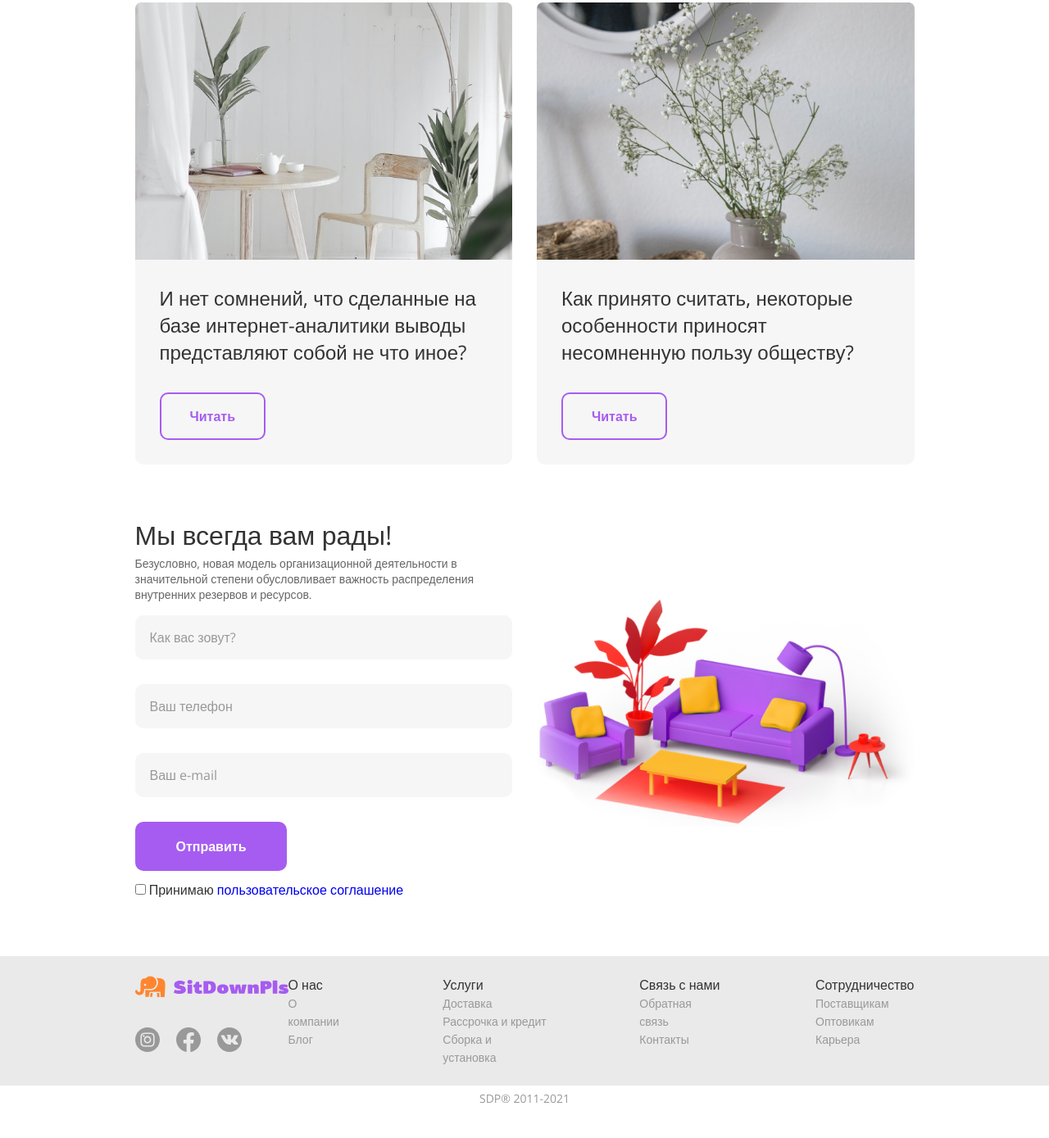
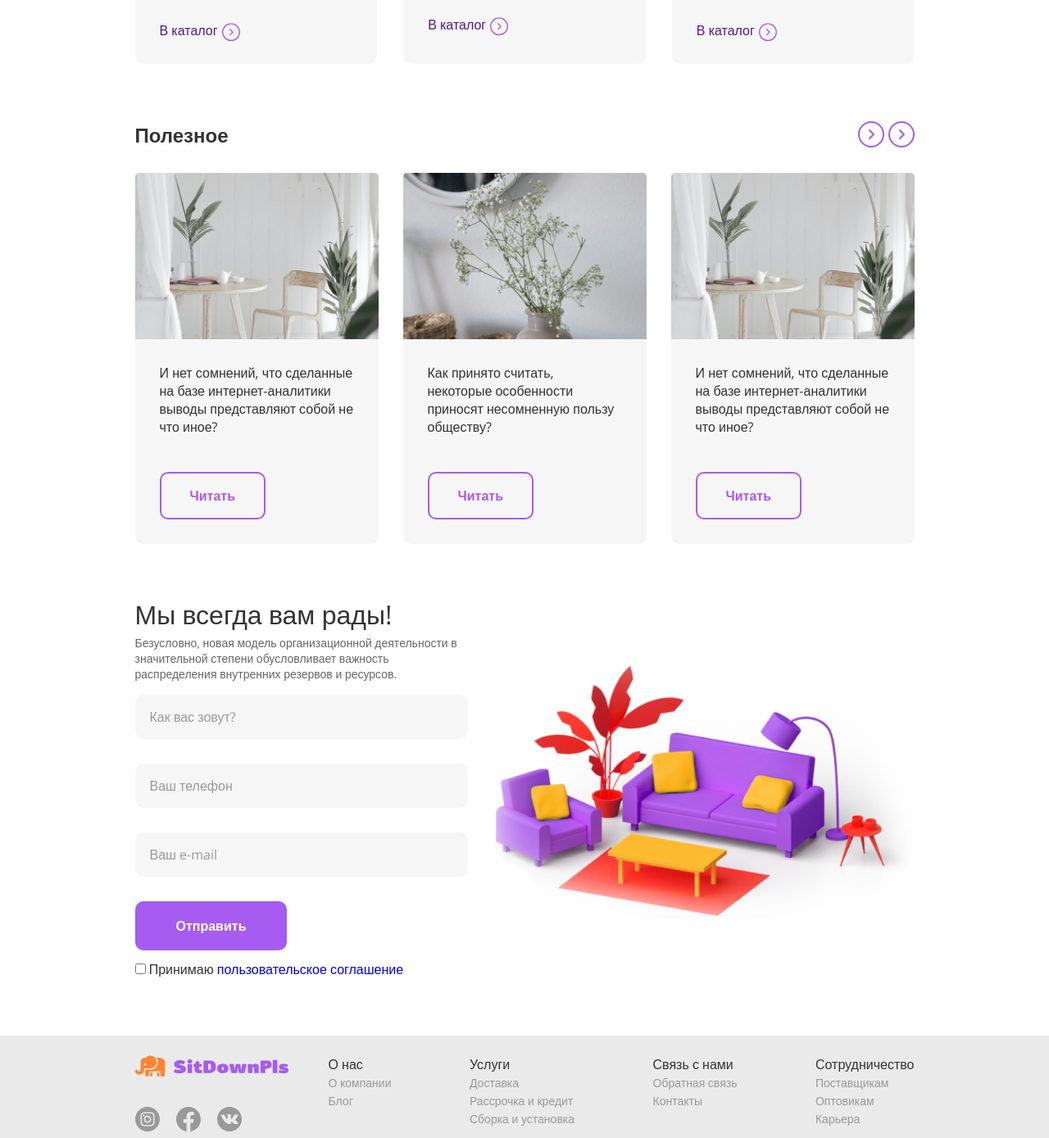
Before and after one commit to vladimir-andrushchenko2/furnitureShop, a website built with webpack: page src/index.html in a window 1280 px wide. Shown: the part 4256-5645 px from the top of the page at 82% size. Before the commit the page ends 5612 px from the top, so only its background shows below. Built offline with nearby package versions, Linux system fonts and the light colour scheme; files whose address does not match are found by name.

Commit message:
styled footer some more

```diff
--- a/src/index.html
+++ b/src/index.html
@@ -372,6 +372,15 @@
             <a href="#" class="secondary-btn advice__link">Читать</a>
           </div>
         </li>
+        <li class="advice card">
+          <img src="<%=require('./img/mock/advice/advice1.jpg')%>" alt="" class="advice__img">
+          <div class="advice__info">
+            <h3 class="advice__title">
+              И нет сомнений, что сделанные на базе интернет-аналитики выводы представляют собой не что иное?
+            </h3>
+            <a href="#" class="secondary-btn advice__link">Читать</a>
+          </div>
+        </li>
       </ul>
       <div class="advice-section__controls">
         <button type="button" class="useful-section__back-btn" aria-label="previous special offer" disabled>
--- a/src/styles/_main.scss
+++ b/src/styles/_main.scss
@@ -552,7 +552,7 @@
 .advice {
   &__info {
     padding: 30px;
-    height: 250px;
+    min-height: 250px;
     display: flex;
     flex-direction: column;
     justify-content: space-between;
@@ -567,6 +567,10 @@
   &__img {
     width: 100%;
   }
+
+  &:nth-child(n + 3) {
+    display: none;
+  }
 }
 
 .contact {
@@ -574,12 +578,9 @@
 
   display: grid;
   grid-template-columns: repeat(2, 1fr);
-  grid-template-areas: 'form decoration';
   gap: 30px;
 
   &__form {
-    grid-area: form;
-
     display: flex;
     flex-direction: column;
   }
@@ -629,8 +630,6 @@
   }
 
   &__decoration {
-    grid-area: decoration;
-
     background: no-repeat center / contain
       url(../img/decoration/form-decoration.png);
   }
--- a/src/styles/_media.scss
+++ b/src/styles/_media.scss
@@ -67,4 +67,75 @@
       display: none;
     }
   }
+
+  .categories {
+    &__list {
+      grid-template-columns: repeat(3, 1fr);
+
+      .category {
+        overflow: hidden;
+
+        &:nth-child(-n + 1) {
+          grid-column: span 2;
+        }
+
+        // nth-child to overwrite prev size where first to cards have to be bigger
+        &__img:nth-child(n) {
+          max-height: 296px;
+          max-width: none;
+          width: 200%;
+        }
+
+        &:nth-child(n + 2) {
+          grid-column: span 1;
+
+          .category__img {
+            transform: translateX(-30%);
+          }
+        }
+      }
+    }
+  }
+
+  .advice-section__list {
+    grid-template-columns: repeat(3, 1fr);
+  }
+
+  .advice {
+    &__title {
+      font-size: 16px;
+      line-height: 22px;
+    }
+
+    &:nth-child(n + 3) {
+      display: flex;
+    }
+  }
+
+  .contact {
+    grid-template-columns: repeat(9, 1fr);
+
+    &__form {
+      grid-column: span 4;
+    }
+
+    &__decoration {
+      grid-column: span 5;
+    }
+  }
+
+  .footer {
+    .container {
+      justify-content: space-between;
+    }
+    .footer__nav {
+      max-width: 715px;
+      justify-content: space-between;
+      flex-grow: 1;
+    }
+
+    .footer__links:not(:first-child) {
+      margin-left: 0;
+    }
+  }
 }
```
